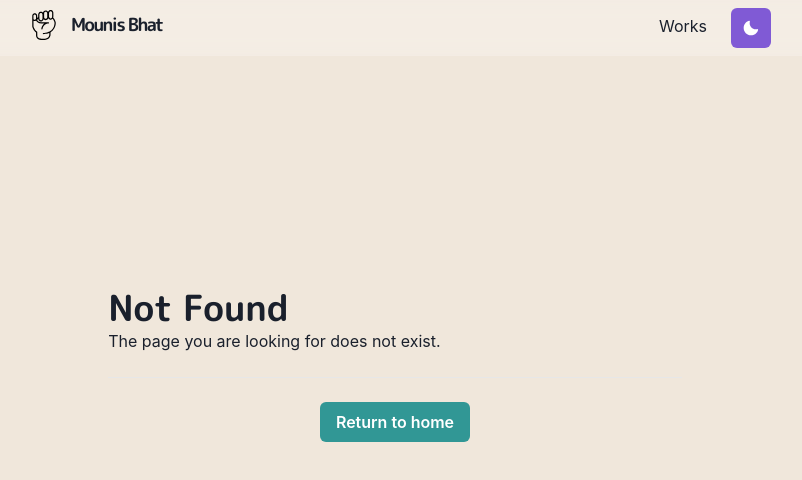
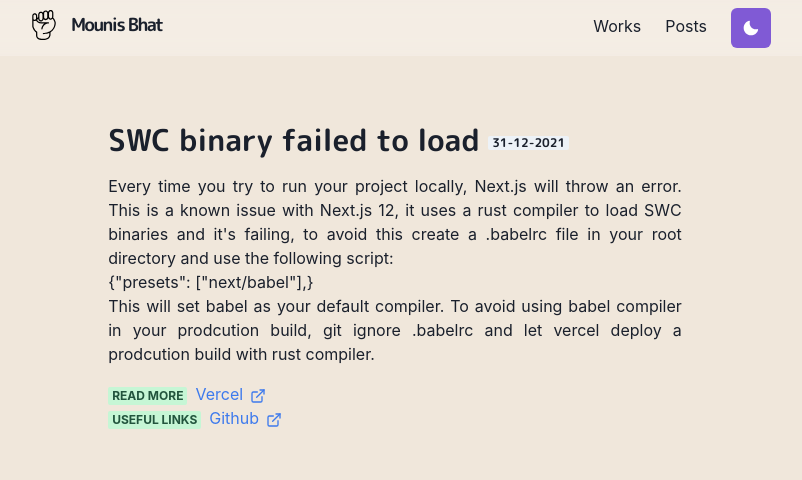
Before and after one commit to mounis-bhat/portfolio, a Next.js app: page /posts/swc in a window 1280 px wide. Before the commit this address had no page. Shown: the top 480 px of the page, without its empty margins (245-1047 px from the left). Built offline with nearby package versions, Linux system fonts and the light colour scheme.

Commit message:
Add Posts Components

```diff
--- a/components/Navbar.jsx
+++ b/components/Navbar.jsx
@@ -72,6 +72,9 @@ const Navbar = props => {
             <LinkItem href="/works" path={path}>
               Works
             </LinkItem>
+            <LinkItem href="/posts" path={path}>
+              Posts
+            </LinkItem>
           </Stack>
 
           <ThemeToggleButton />
--- a/components/layouts/Article.jsx
+++ b/components/layouts/Article.jsx
@@ -1,5 +1,5 @@
 import { motion } from "framer-motion"
-import Head from "next/head"
+// import Head from "next/head"
 import { GridItemStyle } from "../GridItem"
 
 const variants = {
@@ -8,7 +8,7 @@ const variants = {
   exit: { opacity: 0, x: 0, y: 20 }
 }
 
-const Article = ({ children, title }) => (
+const Article = ({ children, _ }) => (
   <motion.article
     initial="hidden"
     animate="enter"
@@ -20,11 +20,11 @@ const Article = ({ children, title }) => (
     }}
   >
     <>
-      {title && (
+      {/* {title && (
         <Head>
           <title>{title} - Mounis Bhat</title>
         </Head>
-      )}
+      )} */}
       {children}
       <GridItemStyle />
     </>
--- /dev/null
+++ b/pages/posts/swc.jsx
@@ -0,0 +1,50 @@
+import { Container, Badge, Link, List, ListItem, Box } from "@chakra-ui/react"
+import { ExternalLinkIcon } from "@chakra-ui/icons"
+import {
+  Title,
+  // WorkImage,
+  Meta
+} from "../../components/Work"
+import Paragraph from "../../components/Paragraph"
+import Article from "../../components/layouts/Article"
+
+const Work = () => {
+  return (
+    <Article>
+      <Container>
+        <Box mt={50}>
+          <Title>
+            SWC binary failed to load <Badge>31-12-2021</Badge>
+          </Title>
+        </Box>
+        <Paragraph>
+          Every time you try to run your project locally, Next.js will throw an
+          error. This is a known issue with Next.js 12, it uses a rust compiler
+          to load SWC binaries and it's failing, to avoid this create a .babelrc
+          file in your root directory and use the following script: {<br />}
+          {`{"presets": ["next/babel"],}`}
+          {<br />}
+          This will set babel as your default compiler. To avoid using babel
+          compiler in your prodcution build, git ignore .babelrc and let vercel
+          deploy a prodcution build with rust compiler.
+        </Paragraph>
+        <List my={4}>
+          <ListItem>
+            <Meta>Read More</Meta>
+            <Link href="https://nextjs.org/docs/messages/failed-loading-swc">
+              Vercel <ExternalLinkIcon mx="2px" />
+            </Link>
+          </ListItem>
+          <ListItem>
+            <Meta>Useful Links</Meta>
+            <Link href="https://github.com/vercel/next.js/discussions/30468">
+              Github <ExternalLinkIcon mx="2px" />
+            </Link>
+          </ListItem>
+        </List>
+      </Container>
+    </Article>
+  )
+}
+
+export default Work
```
Also changed, not shown: pages/index.jsx (+19 -2 lines), pages/posts.jsx (added, +52 -0 lines), pages/works.jsx (+7 -1 lines).
